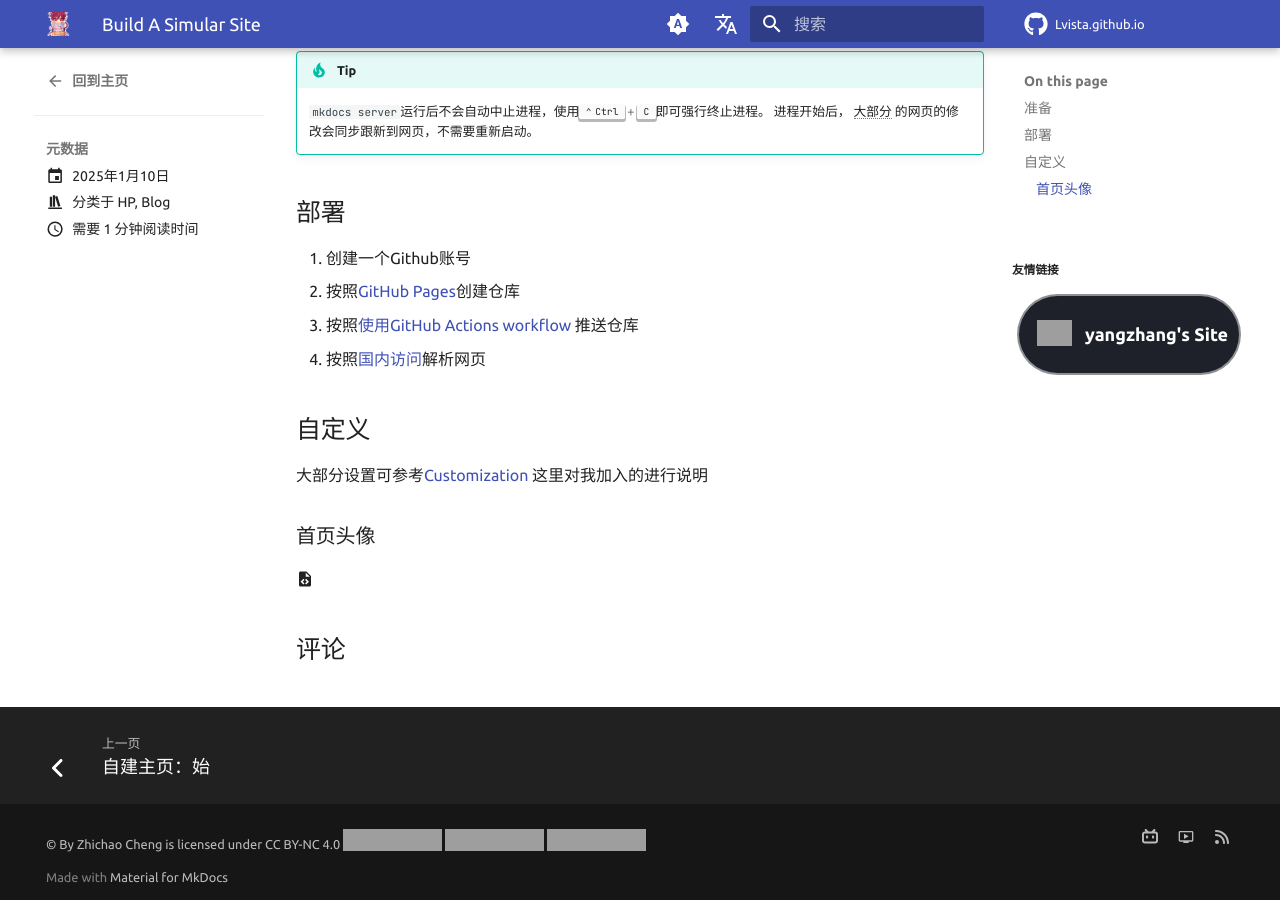
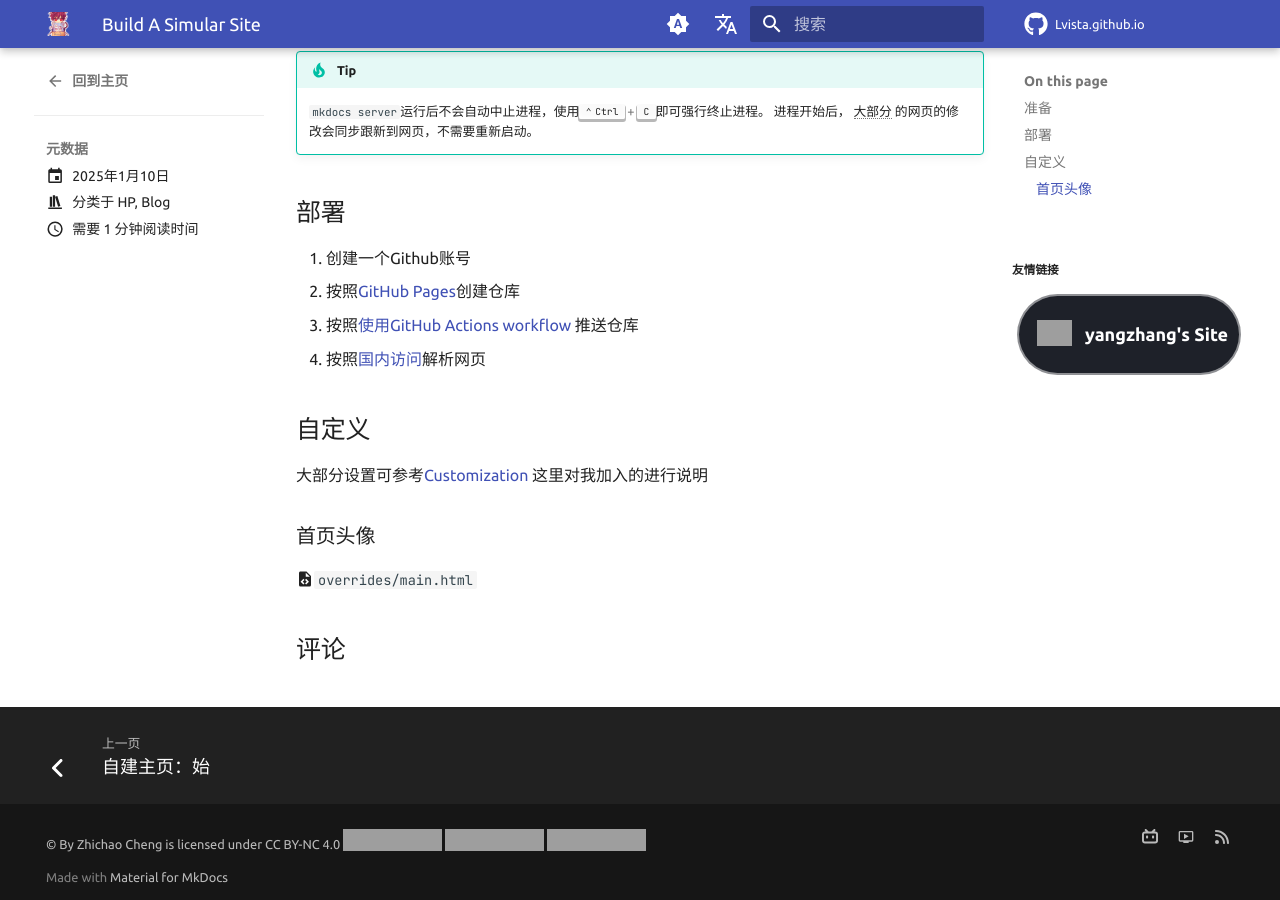
Before and after one commit to Lvista/Lvista.github.io, an MkDocs documentation site: the page built from docs/blog/posts/buil_simi.md, in a window 1280 px wide and 900 px high, scrolled down 643 px. Built offline with MkDocs 1.6.1 and Material for MkDocs 9.7.7, drawn with Linux system fonts in a browser that asks for light colours; emoji names are drawn with the system emoji font; comment, search, counter and statistics services are not loaded; grey boxes are pictures that could not be loaded.

Commit message:
no message

```diff
--- a/docs/blog/posts/buil_simi.md
+++ b/docs/blog/posts/buil_simi.md
@@ -58,4 +58,4 @@ tags:
 
 ### 首页头像
 
-:material-file-code:
+:material-file-code:`overrides/main.html`
```
